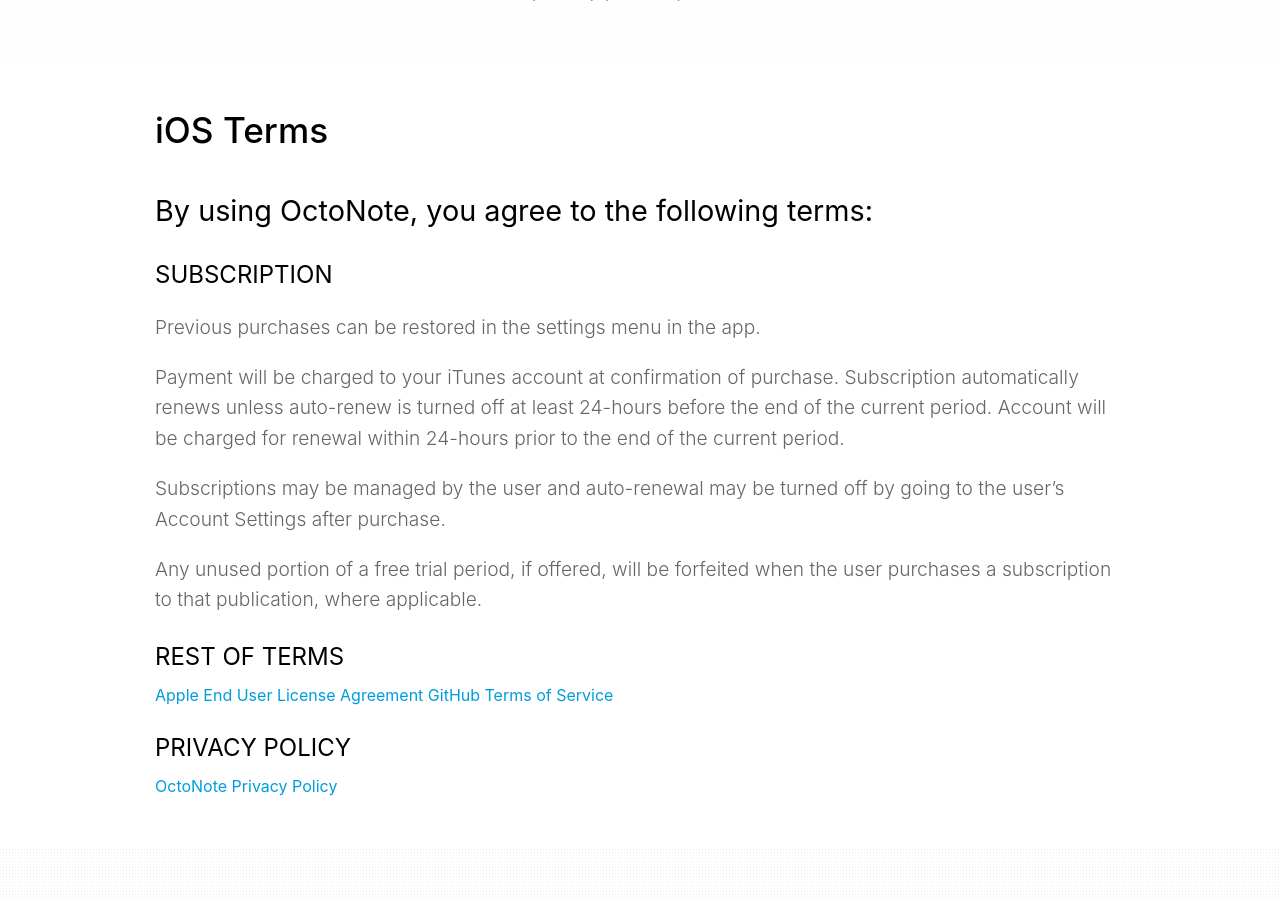
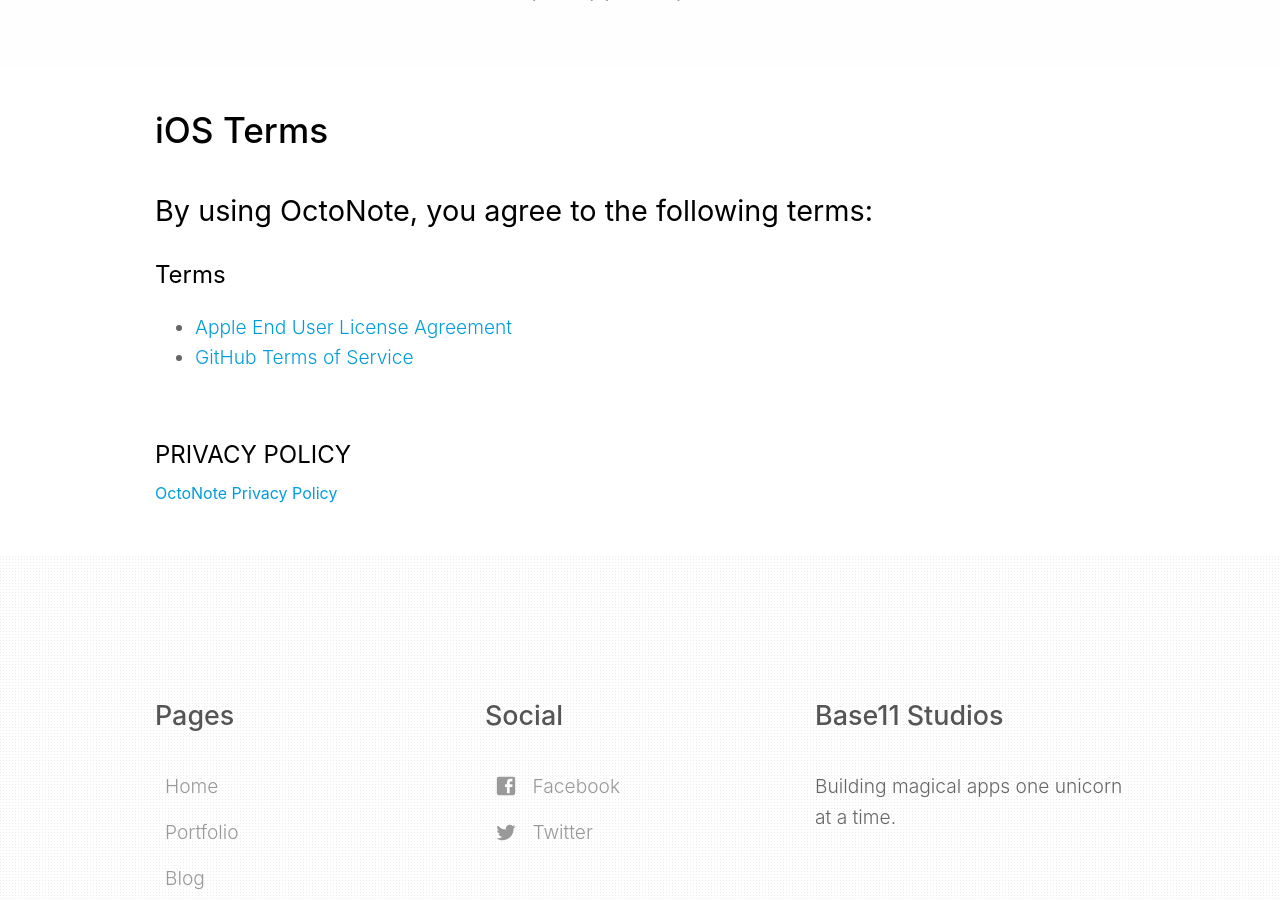
Before and after one commit to Base11Studios/base11site, a Jekyll site: the page built from octonote-terms-and-conditions.html, in a window 1280 px wide and 900 px high, scrolled down 344 px. Built offline with Jekyll 4.4.1, drawn with Linux system fonts in a browser that asks for light colours; nearby versions of some CDN libraries; library files that are not in the unit come from our copies.

Commit message:
Revise terms and conditions section layout

```diff
--- a/octonote-terms-and-conditions.html
+++ b/octonote-terms-and-conditions.html
@@ -8,17 +8,14 @@
 	<div class="container">
 		<h2>iOS Terms</h2>
 		<h3>By using OctoNote, you agree to the following terms:</h3>
-		<h4>SUBSCRIPTION</h4>
-		<p>Previous purchases can be restored in the settings menu in the app.</p>
-		<p>Payment will be charged to your iTunes account at confirmation of purchase. Subscription automatically renews unless auto-renew is turned off at least 24-hours before the end of the current period. Account will be charged for renewal within 24-hours prior to the end of the current period.</p>
-		<p>Subscriptions may be managed by the user and auto-renewal may be turned off by going to the user’s Account Settings after purchase.</p>
-		<p>Any unused portion of a free trial period, if offered, will be forfeited when the user purchases a subscription to that publication, where applicable.</p>
-		<h4>REST OF TERMS</h4>
-		<a href="http://www.apple.com/legal/itunes/appstore/dev/stdeula" target="_blank">Apple End User License Agreement</a>
-    <a href="https://help.github.com/articles/github-terms-of-service/">GitHub Terms of Service</a>
-    <br><br>
-    <h4>PRIVACY POLICY</h4>
-    <a href="https://base11studios.com/octonote-privacy-policy/">OctoNote Privacy Policy</a>
-    <br><br>
-	</divk>
+		<h4>Terms</h4>
+		<ul>
+		<li><a href="http://www.apple.com/legal/itunes/appstore/dev/stdeula" target="_blank">Apple End User License Agreement</a></li>
+	    <li><a href="https://help.github.com/articles/github-terms-of-service/">GitHub Terms of Service</a></li>
+		</ul>
+	    <br><br>
+	    <h4>PRIVACY POLICY</h4>
+	    <a href="https://base11studios.com/octonote-privacy-policy/">OctoNote Privacy Policy</a>
+	    <br><br>
+	</div>
 </section>
```
